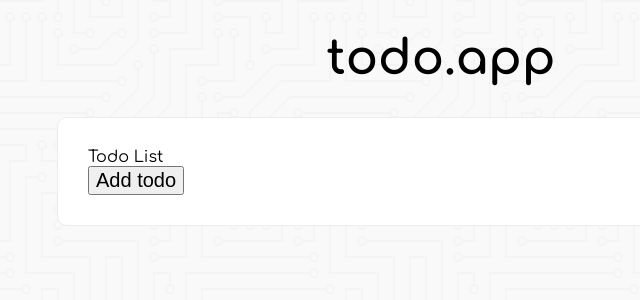
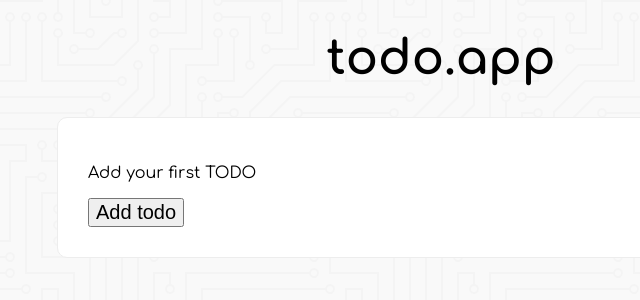
Before and after one commit to Yagogc/todo-app, a React (Create React App) app: page / in a window 1280 px wide. Shown: the top 300 px of the page, without its empty margins (199-839 px from the left). Built offline with nearby package versions, Linux system fonts and the light colour scheme.

Commit message:
Add TodoList to App

```diff
--- a/src/App.tsx
+++ b/src/App.tsx
@@ -3,13 +3,14 @@ import GlobalStyles from './styles/GlobalStyles'
 import MainLayout from './layouts/MainLayout'
 import { TodoProvider } from './state/TodoContext'
 import AddTodo from './components/AddTodo'
+import TodoList from './components/TodoList'
 
 function App() {
   return (
     <TodoProvider>
       <GlobalStyles />
       <MainLayout>
-        <div>Todo List</div>
+        <TodoList />
         <AddTodo />
       </MainLayout>
     </TodoProvider>
```
